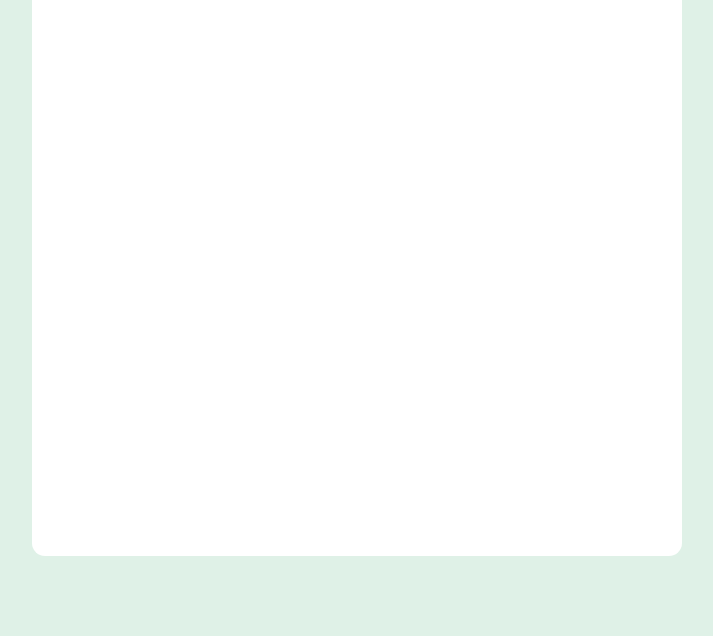
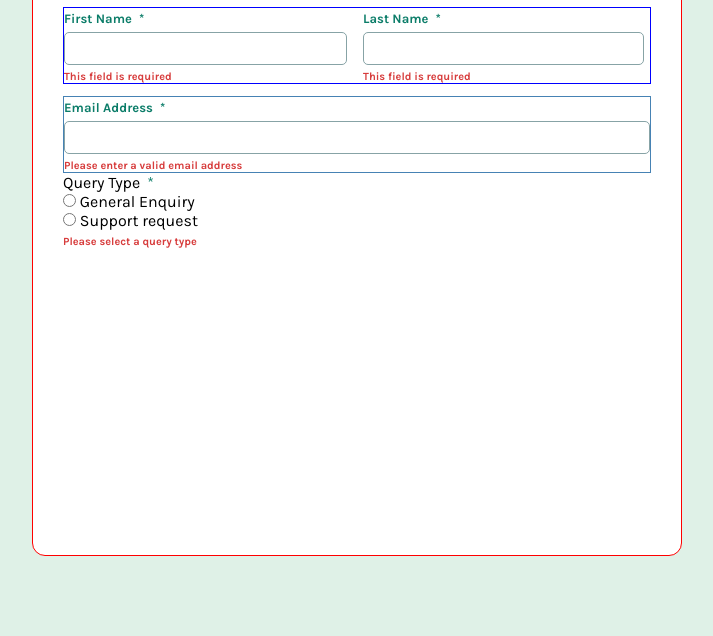
Before and after one commit to pelzmagic/Contact_form, a plain HTML site: page index.html in a window 1280 px wide. Shown: the part 164-800 px from the top of the page, without its empty margins (283-996 px from the left). Drawn offline with Linux system fonts and the light colour scheme.

Commit message:
a contact form

```diff
--- a/index.html
+++ b/index.html
@@ -9,16 +9,38 @@
 </head>
 <body>
   <div class="contact_card">
-    <div class="contact_details">
-      <h1>Contact Us</h1>
-      <div class="first_input">
-        <form action="">
-          <label for="First Name">
-            <input type="text" class="first_name_input">
-          </label>
-        </form>
-      </div>
-    </div>
+    <h1>Contact Us</h1>
+      <form action="">
+        <div class="first_input">
+          <div class="first_input_item">
+            <label for="firstName" >First Name<span>*</span></label>
+            <input type="text" class="first_name_input" id="firstName">
+            <p class="error">This field is required</p>
+          </div>
+          <div class="last_input_item">
+            <label for="lastName">Last Name<span>*</span></label>
+            <input type="text" class="last_name_input" id="lastName">
+            <p class="error">This field is required</p>
+          </div>
+        </div>
+        <div class="email_input">
+          <label for="email">Email Address<span>*</span></label>
+          <input type="text" id="email" class="email_input_item">
+          <p class="error">Please enter a valid email address</p>
+        </div>
+        <div class="query_input">
+          <label for="query">Query Type<span>*</span></label>
+          <div class="general_enquiry">
+          <input type="radio" id="query" class="enquiry_input" value="General Enquiry">
+          <label for="query">General Enquiry</label>
+          </div>
+          <div class="support_request">
+            <input type="radio" id="support" class="support_input" value="Support request">
+            <label for="support">Support request</label>
+          </div>
+          <p class="error">Please select a query type</p>
+        </div>
+      </form>
   </div>
 </body>
 </html>
--- a/style.css
+++ b/style.css
@@ -31,4 +31,116 @@ body {
     height: 80vh;
     background-color: var(--WHITE);
     border-radius: 13px;
+    padding: 30px;
+    border: 1px solid red;
 }
+h1 {
+    color: var(--GREEN);
+    margin-bottom: 23px;
+}
+.first_name_input {
+    height: 33px;
+    width: 100%;
+    border-radius: 5px;
+    color: var(--MEDIUM_GREY);
+    outline: none;
+    padding: 10px;
+    border: 1px solid var(--MEDIUM_GREY);
+    margin-top: 5px;
+
+}
+.last_name_input {
+    height: 33px;
+    width: 100%;
+    border-radius: 5px;
+    color: var(--MEDIUM_GREY);
+    outline: none;
+    padding: 10px;
+    border: 1px solid var(--MEDIUM_GREY);
+    margin-top: 5px;
+}
+.first_input {
+    border: 1px solid blue;
+    display: flex;
+    gap: 1rem;
+}
+span {
+    margin-inline-start: 7px;
+    color: var(--GREEN);
+}
+.first_input_item label {
+    font-size: 13px;
+    color: var(--GREEN);
+    font-family: inherit;
+    font-weight: 700;
+}
+.last_input_item label {
+    font-size: 13px;
+    color: var(--GREEN);
+    font-family: inherit;
+    font-weight: 700;
+}
+.error {
+    font-size: 11px;
+    font-weight: 700;
+    color: var(--RED);
+    margin-top: 5px;
+}
+.email_input {
+    margin-top: 12px;
+    border: 1px solid steelblue;
+}
+.email_input label {
+    font-size: 13px;
+    color: var(--GREEN);
+    font-family: inherit;
+    font-weight: 700;
+}
+.email_input_item {
+    width: 100%;
+    height: 33px;
+    border-radius: 5px;
+    color: var(--MEDIUM_GREY);
+    outline: none;
+    padding: 10px;
+    border: 1px solid var(--MEDIUM_GREY);
+    margin-top: 5px;
+}
+.general_enquiry {
+    width: 50%;
+}
+.support_request {
+    width: 50%;
+}
+/* .enquiry_input {
+    width: 100%;
+    height: 33px;
+    border-radius: 5px;
+    color: var(--MEDIUM_GREY);
+    outline: none;
+    padding: 10px;
+    border: 1px solid var(--MEDIUM_GREY);
+    margin-top: 5px;
+} */
+/* .support_input {
+    width: 100%;
+    height: 33px;
+    border-radius: 5px;
+    color: var(--MEDIUM_GREY);
+    outline: none;
+    padding: 10px;
+    border: 1px solid var(--MEDIUM_GREY);
+    margin-top: 24px;
+} */
+/* .query_input {
+    border: 1px solid red;
+    display: flex;
+    gap: 1rem;
+    margin-top: 12px;
+} */
+/* .general_enquiry label {
+    font-size: 13px;
+    color: var(--GREEN);
+    font-family: inherit;
+    font-weight: 700;
+} */
```
